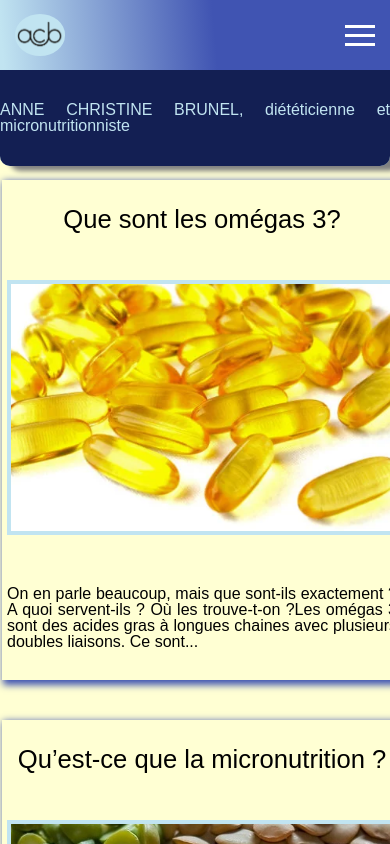
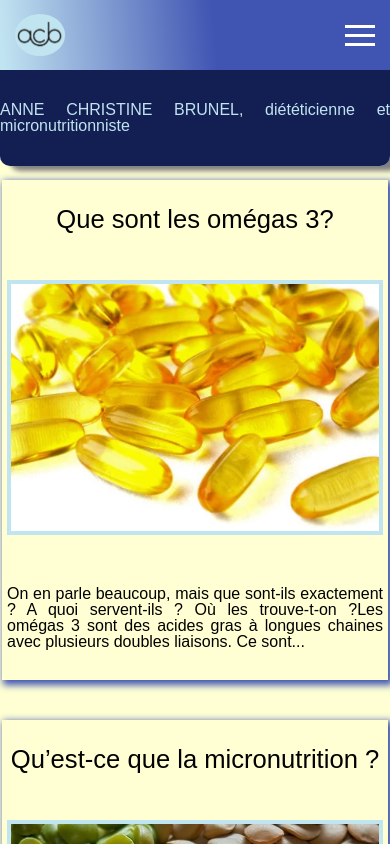
Before and after one commit to Ben43200/brunel-vite, a React (Vite) app: page /blog in a window 390 px wide. Shown: the top 844 px of the page. Built offline with nearby package versions, Linux system fonts and the light colour scheme.

Commit message:
essai blog-card media queries

```diff
--- a/src/pages/blog/blog.scss
+++ b/src/pages/blog/blog.scss
@@ -34,12 +34,16 @@ margin-top: auto;
     grid-template-areas: "title"
                         "image"
                         "text";
-             width:400px;
 
     grid-template-rows: 70px auto auto;
+width: 100%;
     // row-gap:40px;
     // grid-template-columns: repeat(4,1fr);
     // row-gap:27px;
+    @media only screen and (min-width: 400px) {
+        width:400px;
+
+    }
     @include media(tablet){
         margin-top:auto;
   width: 350px;
```
